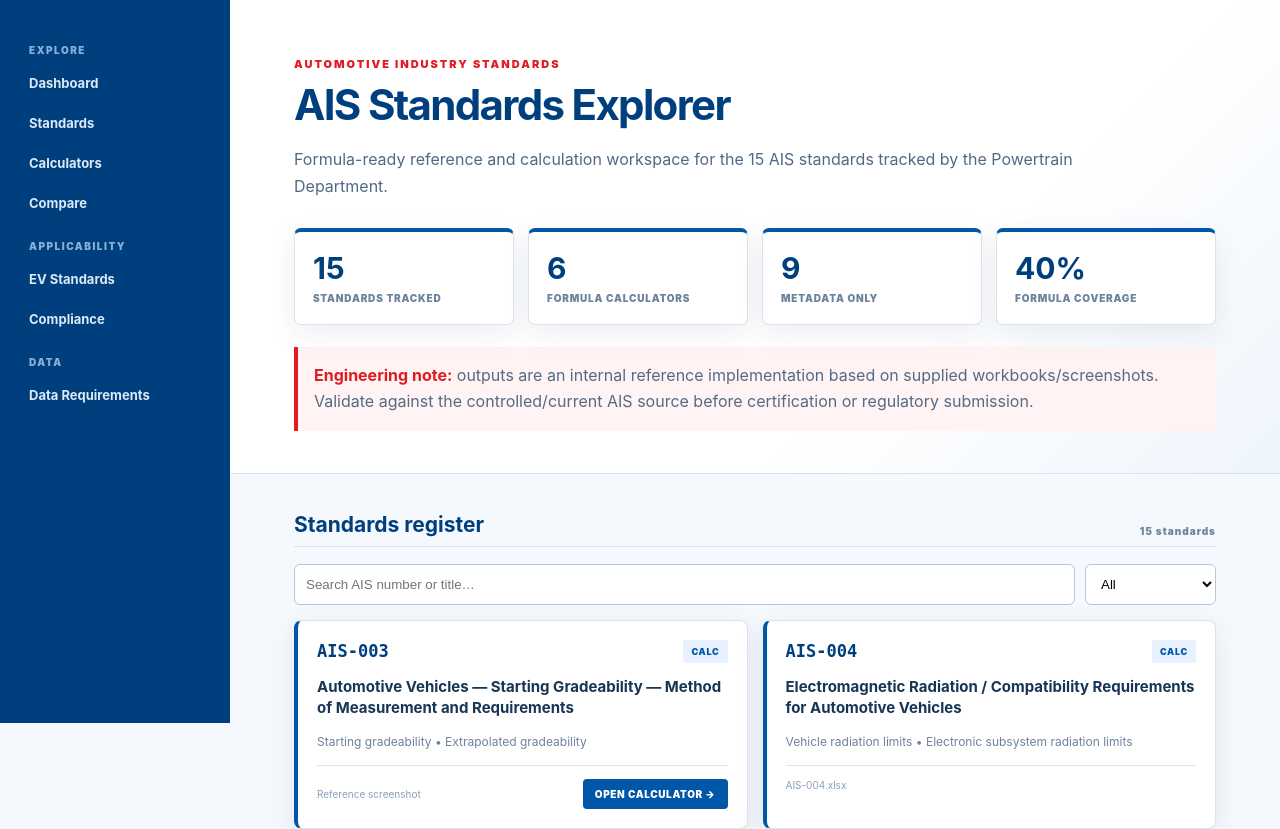
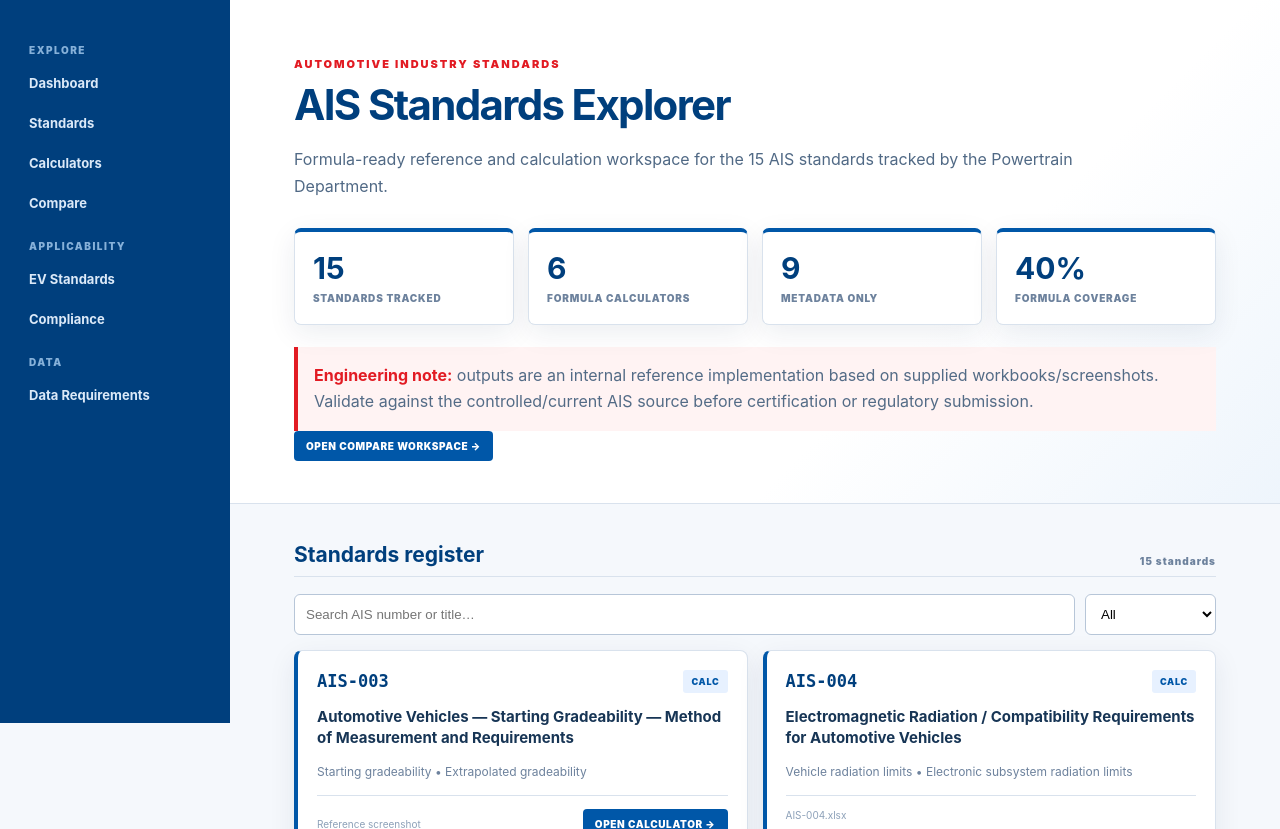
Before and after one commit to NysaGupta22/ais-standards-explorer-python, a Flask app: page / in a window 1280 px wide. Shown: the part 77-906 px from the top of the page. Run offline with Flask 3, Linux system fonts and the light colour scheme; some web fonts are replaced.

Commit message:
feat: add compare workspace link to homepage
Added a button to open the compare workspace page for easy access.

Co-authored-by: NysaGupta22 <141262252+NysaGupta22@users.noreply.github.com>

```diff
--- a/templates/index.html
+++ b/templates/index.html
@@ -12,6 +12,7 @@
     <div><strong>40%</strong><small>FORMULA COVERAGE</small></div>
   </div>
   <div class="notice"><b>Engineering note:</b> outputs are an internal reference implementation based on supplied workbooks/screenshots. Validate against the controlled/current AIS source before certification or regulatory submission.</div>
+  <a class="btn-link hero-compare-link" href="{{ url_for('compare_page') }}">OPEN COMPARE WORKSPACE →</a>
 </section>
 
 <section id="standards">
```
